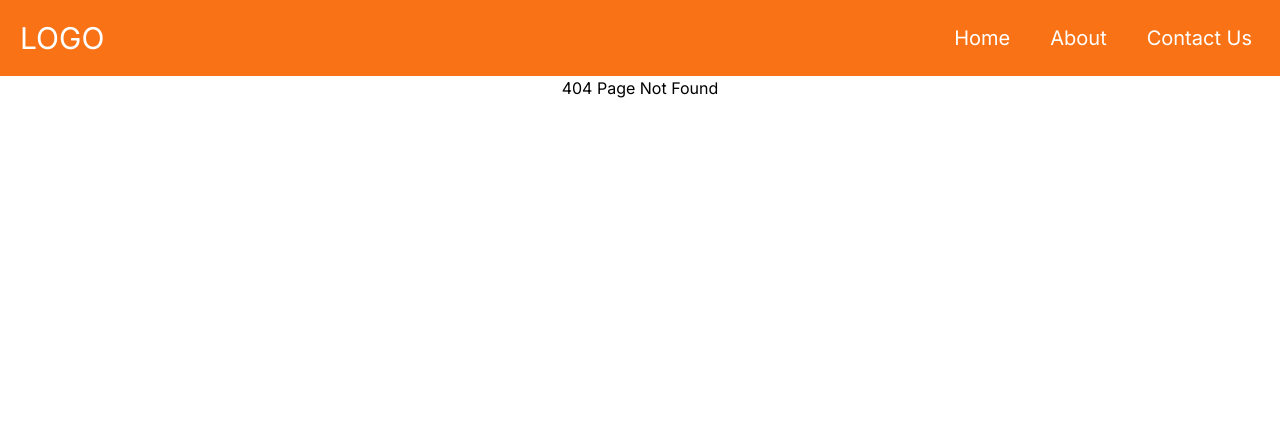
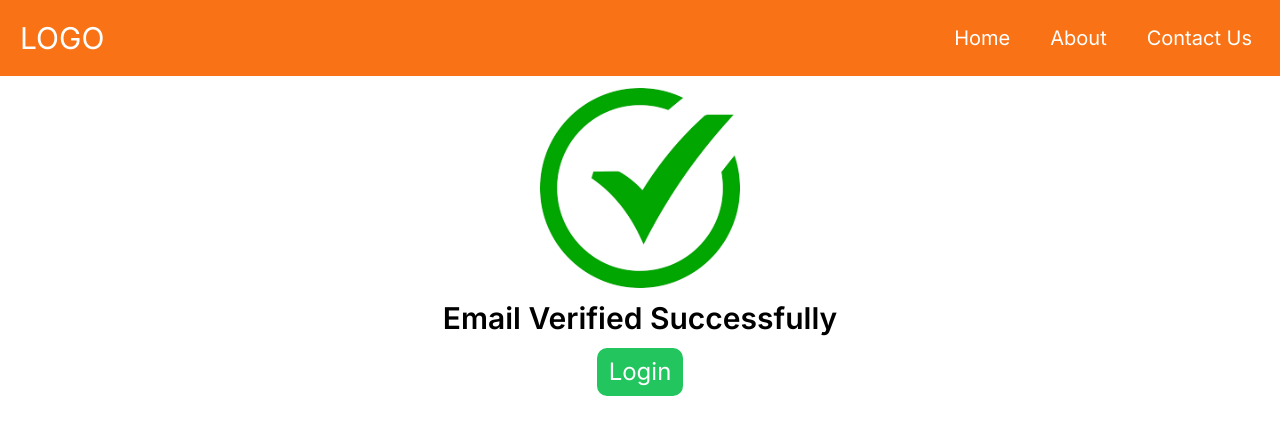
Before and after one commit to AlokPrasanna/crud-app-with-mongodb, a Next.js app: page /Pages/Email-Confirmed in a window 1280 px wide. Before the commit this address had no page. Shown: the top 434 px of the page. Built offline with nearby package versions, Linux system fonts and the light colour scheme.

Commit message:
Added Error Page and Edited Email-Confirmed Page

```diff
--- a/app/Pages/Email-Confirmed/page.js
+++ b/app/Pages/Email-Confirmed/page.js
@@ -12,13 +12,16 @@ const EmailVerifyPage = () => {
   useEffect(() => {
     const VerifyEmailUrl = async () => {
       try {
-        const Url = `http://localhost:3000/api/verify-email?userId=${Params.id}/&token=${Params.token}`
+        const Url = `http://localhost:3000/api/verify-email?userId=${Params.id}/&token=${Params.token}`;
+        setValidUrl(true);
       } catch (error) {
         console.log(error);
         setValidUrl(false);
       }
     }
-  })
+
+    VerifyEmailUrl();
+  },[])
 
   return (
     <div>
@@ -29,14 +32,16 @@ const EmailVerifyPage = () => {
         <Fragment>
           { ValidUrl ? (
             <div className='flex flex-col items-center justify-center'>
-              <Image className='mt-3 mb-3' src='/Images/success.png' alt='success-image'/>
-              <h1 className='mb-3'>Email Verified Successfully</h1>
+              <Image className='mt-3 mb-3' width={200} height={200} src='/Images/success.png' alt='success-image'/>
+              <h1 className='mb-3 text-3xl font-semibold'>Email Verified Successfully</h1>
               <Link href='/'>
-                <button className='text-white bg-green-500 rounded-[10px] text-center text-xl'>Login</button>
+                <button className='text-white bg-green-500 rounded-[10px] text-2xl text-center px-3 py-2 w-[100%]'>Login</button>
               </Link>
             </div>
           ) : (
-            <h1>404 Page Not Found</h1>
+            <div className='flex items-center justify-center'>
+              <h1 className='justify-center text-3xl font-bold'>404 | Page Not Found</h1>
+            </div>
           )}
         </Fragment>
       </div>
--- /dev/null
+++ b/app/Pages/Error/page.js
@@ -0,0 +1,17 @@
+import React from 'react';
+import NavigationBar from '@/app/Component/NavigationBar';
+
+const page = () => {
+  return (
+    <div>
+      <NavigationBar />
+      <div>
+        <div className='flex items-center justify-center'>
+            <h1 className='justify-center text-3xl font-bold'>Verify your email address before login to the system!</h1>
+        </div>
+      </div>
+    </div>
+  )
+}
+
+export default page
```
